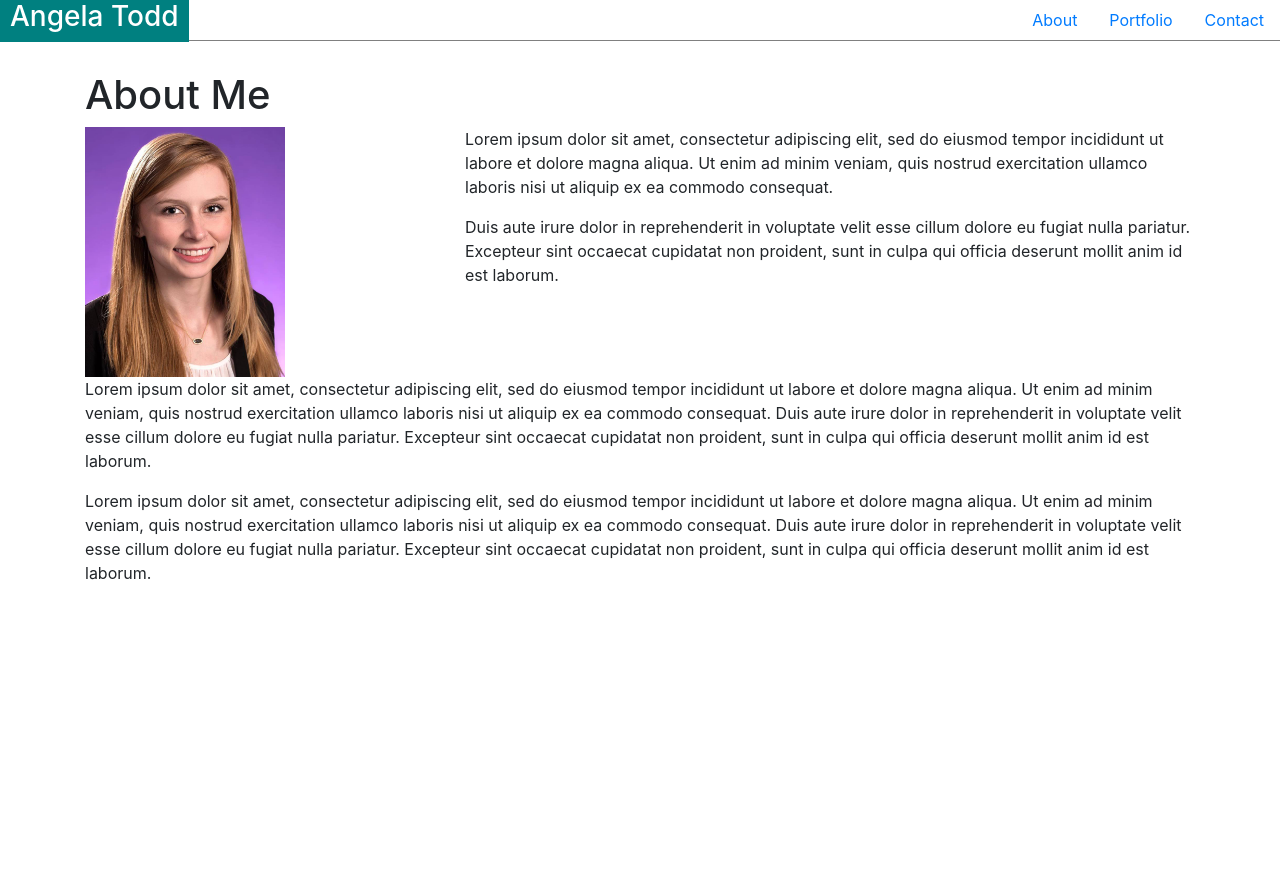
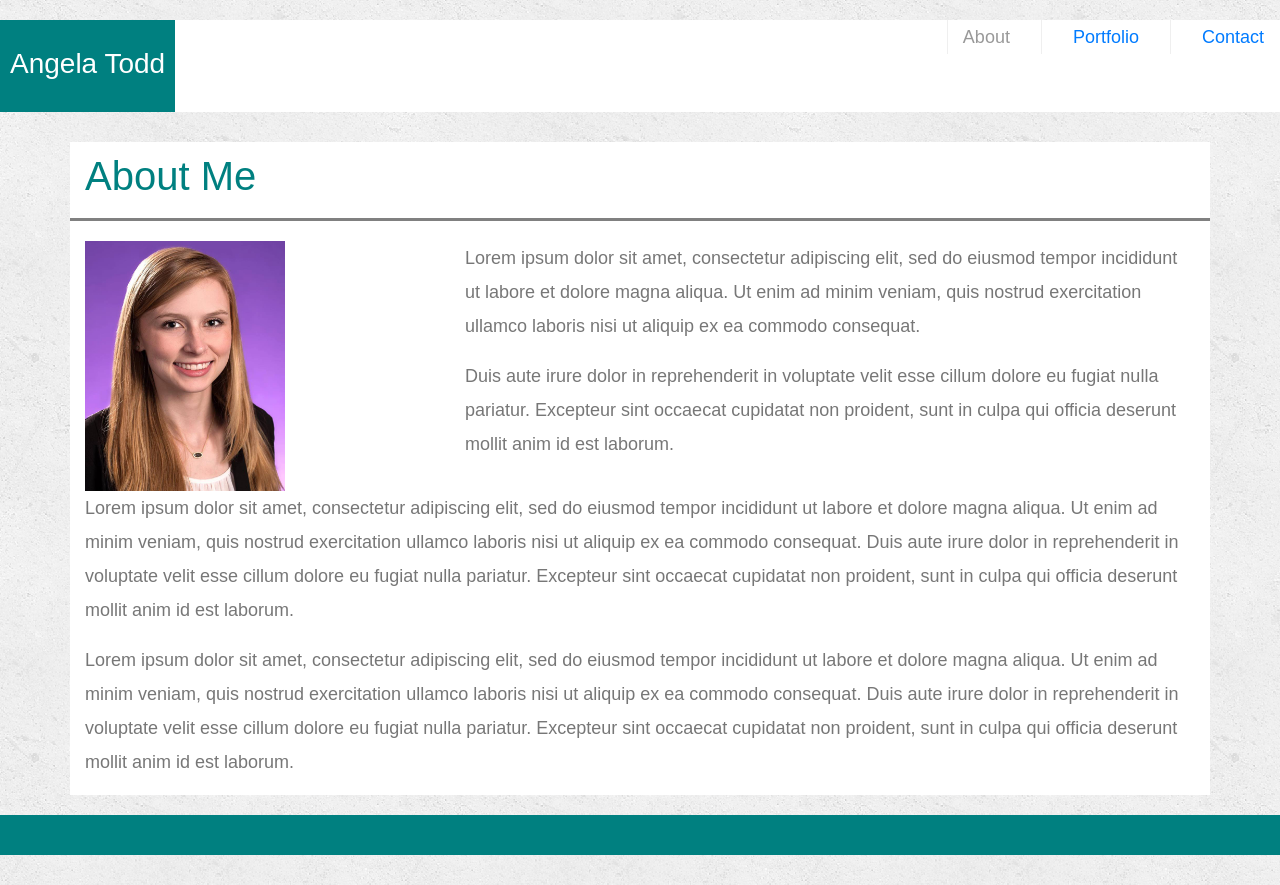
Before and after one commit to AngelaTodd15/Bootstrap-Portfolio, a plain HTML site: page index.html in a window 1280 px wide. Before the commit the page ends 800 px from the top, so only its background shows below. Drawn offline with nearby package versions, Linux system fonts and the light colour scheme.

Commit message:
final push

```diff
--- a/index.html
+++ b/index.html
@@ -18,20 +18,20 @@
 
 
     <li class="nav-item">
-            <a class="nav-link active" href="index.html">About</a>
+        <a class="nav-link active right" href="index.html">About</a>
     </li>
-        <li class="nav-item">
+    <li class="nav-item right">
         <a class="nav-link" href="portfolio.html">Portfolio</a>
     </li>
-        <li class="nav-item">
-            <a class="nav-link" href="#">Contact</a>
+    <li class="nav-item right">
+        <a class="nav-link" href="contact.html">Contact</a>
     </li>
 </ul>
 </header>
 
   <div class="container">
-    <div class="row">
-      <div class="col-md-12">
+    <div class="row bottom">
+      <div class="col-md-12 portfolio">
         <h1>About Me</h1>
 
       </div>
@@ -42,11 +42,11 @@
 
     <div class="row">
 
-      <div class="col-md-4">
+      <div class="col-md-4 top">
         <img src="images/headshot.jpg" height="250px" width="200px">
       </div>
 
-      <div class="col-md-8">
+      <div class="col-md-8 top">
         <p>Lorem ipsum dolor sit amet, consectetur adipiscing elit, sed do eiusmod tempor incididunt ut labore et
           dolore magna aliqua. Ut enim ad minim veniam, quis nostrud exercitation ullamco laboris nisi ut aliquip ex ea
           commodo consequat. </p>
@@ -80,7 +80,9 @@
 
   </div>
 
+<footer>
 
+</footer>
 
 
 </body>
--- a/style.css
+++ b/style.css
@@ -1,5 +1,5 @@
 .image {
-
+    margin-top: 20px;
     margin-bottom: 10px;
     padding: 0px;
     width: 319.98px;
@@ -19,9 +19,9 @@
 }
 
 .portfolio {
-    background-color: teal;
-    color:white;
+    color: teal;
     margin-bottom: 10px;
+    margin-top: 10px;
     float: left;
 }
 
@@ -29,15 +29,57 @@
     float:left;
     padding-right: 10px;
     padding-left: 10px;
+    padding-top: 27px;
     background-color: teal;
     color: white;
+    height: 92px;
 }
 
 header {
     margin-bottom: 30px;
-    border-bottom: 1px solid gray;
+    margin-top: 20px;
+    height: 92px;
+    background-color: white;
+
+}
+
+footer {
+    margin-bottom: 30px;
+    margin-top: 20px;
+    height: 40px;
+    background-color: teal;
+
 }
 
 .container {
+    background-color: white;
 
 }
+
+.bottom {
+    border-bottom: 3px solid gray;
+
+
+}
+
+.right{
+    display: inline-block;
+  padding-left: 15px;
+  margin-left: 15px;
+  line-height: 18px;
+  color: #999;
+  text-decoration: none;
+  border-left: 1px solid #efefef;
+}
+
+body {
+    font-family: Arial, "Helvetica Neue", Helvetica, sans-serif;
+  font-size: 18px;
+  line-height: 34px;
+  color: #777777;
+  background: url("images/concrete_seamless.png");
+}
+
+.top {
+    margin-top: 20px;
+}
```
Also changed, not shown: contact.html (added, +82 -0 lines), portfolio.html (+7 -5 lines), images/concrete_seamless.png (added). Lines whose indentation alone changed are shown as unchanged.
